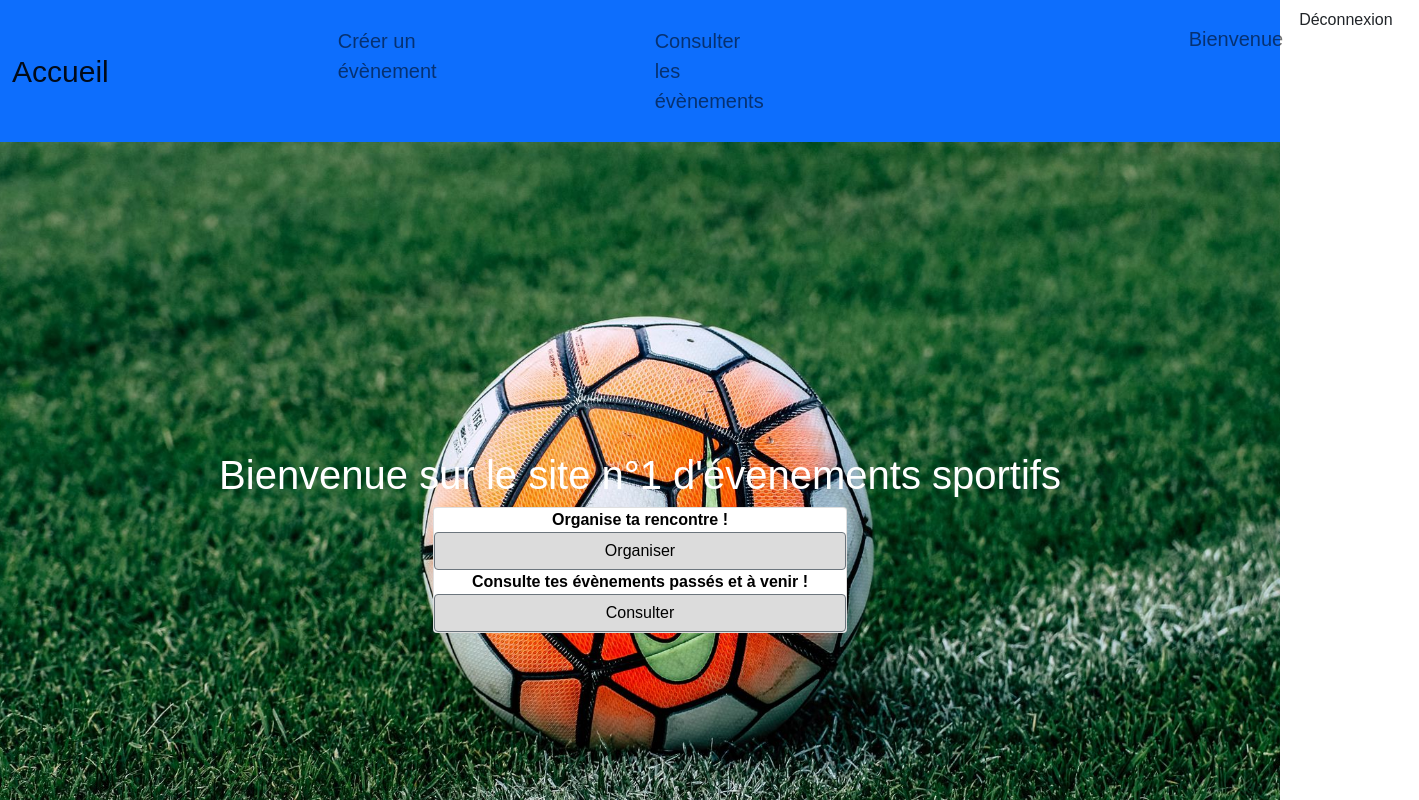
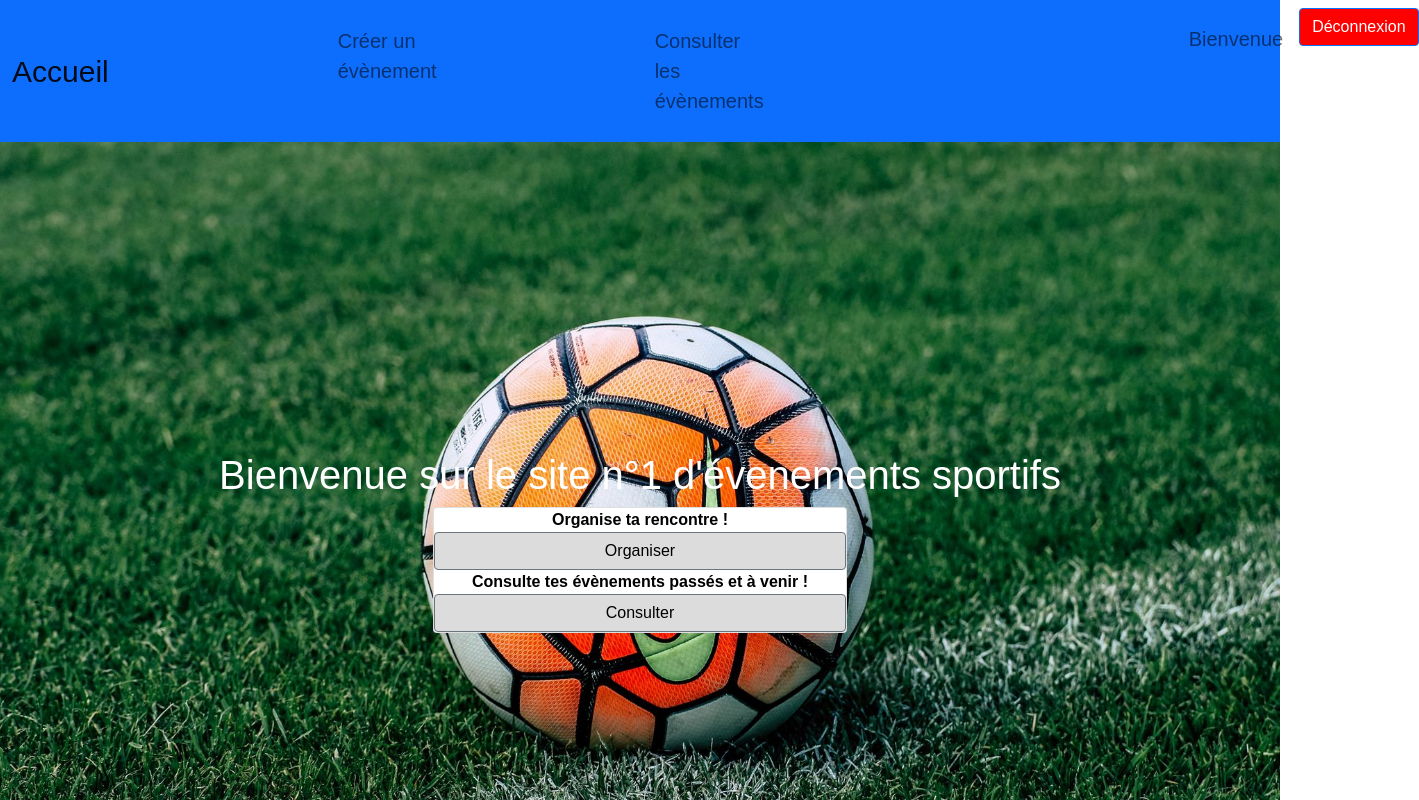
Before and after one commit to M0urad/ProjetSport, an Angular app in the folder Angular/: page /home in a window 1280 px wide. Shown: the top 800 px of the page, 1419 px wide, since content can reach past the window. Built offline with nearby package versions, Linux system fonts and the light colour scheme; sample sign-in values are in the browser's storage.

Commit message:
apparence

```diff
--- a/Angular/src/app/app.component.css
+++ b/Angular/src/app/app.component.css
@@ -31,3 +31,6 @@
   color: #007bff;
   font-size: 200px;
 }
+button{
+  background-color: red;
+}
--- a/Angular/src/app/app.component.html
+++ b/Angular/src/app/app.component.html
@@ -89,7 +89,7 @@
             </li>
 
             <li>
-              <a *ngIf="isLogged()" (click)="logoff()">Déconnexion</a>
+              <button  class="btn btn-primary" *ngIf="isLogged()" (click)="logoff()">Déconnexion</button>
             </li>
           </ul>
         </div>
--- a/Angular/src/app/crea-event/crea-event.component.css
+++ b/Angular/src/app/crea-event/crea-event.component.css
@@ -6,7 +6,7 @@ label {
 }
 
 h1 {
-  color: mediumslateblue;
+  color: black;
 }
 
 .showcase {
--- a/Angular/src/app/crea-event/crea-event.component.html
+++ b/Angular/src/app/crea-event/crea-event.component.html
@@ -75,7 +75,7 @@
               [formControl]="placesCtrl"
             />
           </div>
-          <button type="submit" class="btn btn-outline-info">Valider</button>
+          <button type="submit" class="btn btn-secondary">Valider</button>
           <a class="btn btn-danger" [routerLink]="['/home']"> Annuler</a>
         </form>
       </fieldset>
--- a/Angular/src/app/list-event/list-event.component.html
+++ b/Angular/src/app/list-event/list-event.component.html
@@ -47,7 +47,7 @@
   <a
     [routerLink]="['/home']"
     routerLinkActive="active"
-    class="btn btn-outline-primary"
+    class="btn btn-primary"
   >
     Retour</a
   >
```
